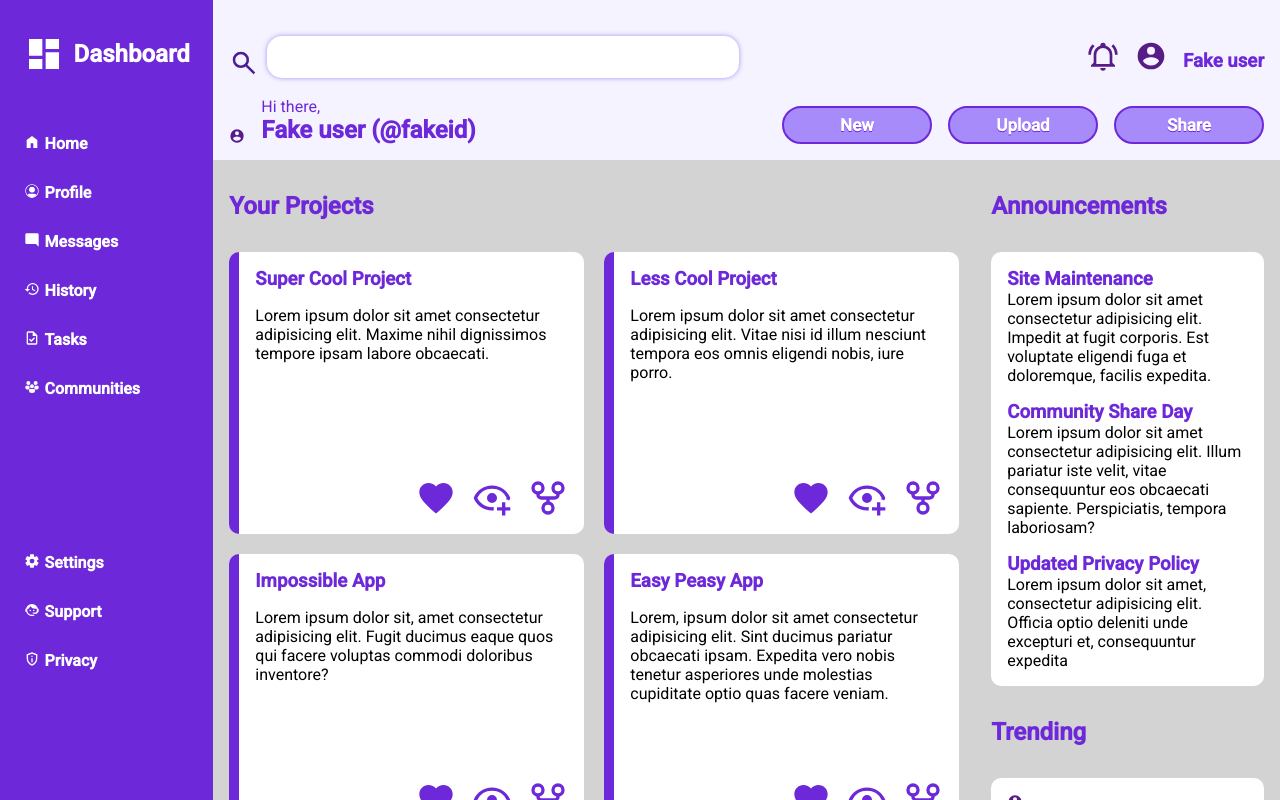
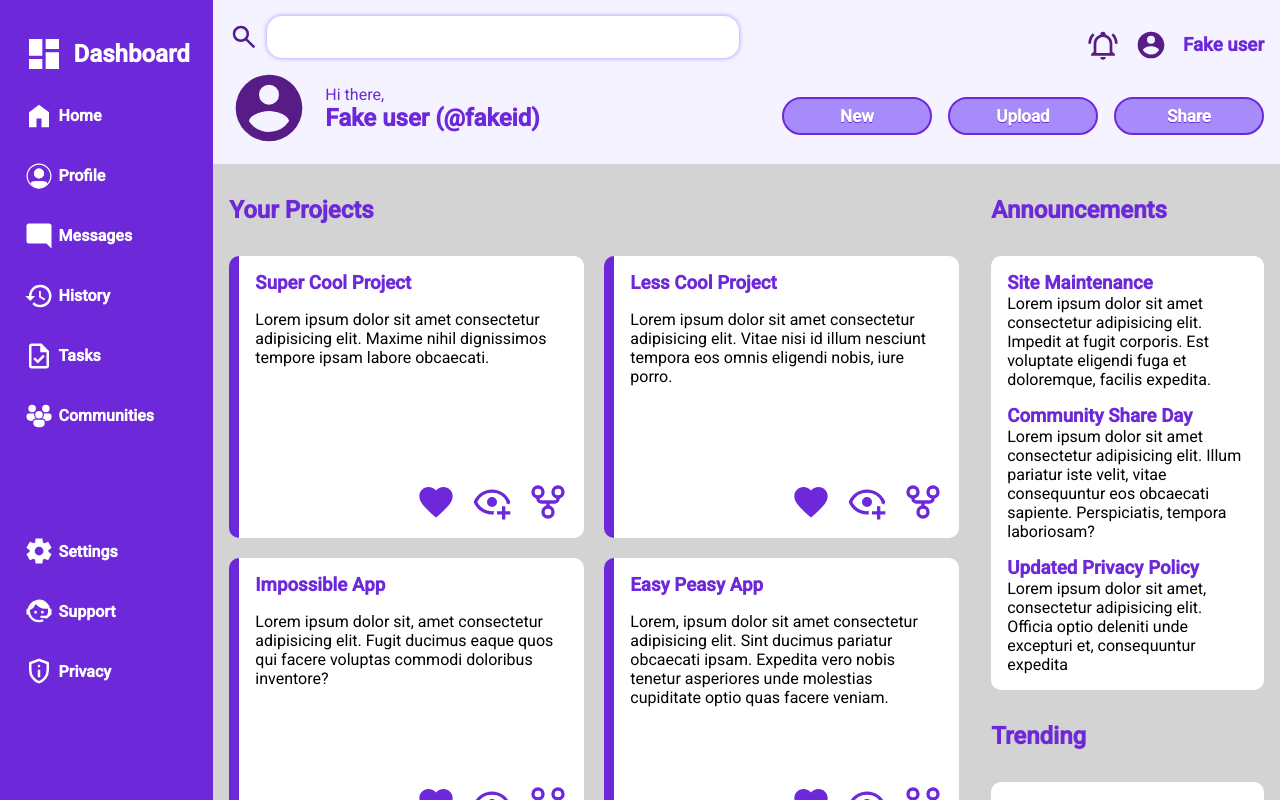
Before and after one commit to joelstoppa/admin-dashboard, a plain HTML site: page index.html in a window 1280 px wide. Drawn offline with Linux system fonts and the light colour scheme.

Commit message:
Complete styling

```diff
--- a/styles.css
+++ b/styles.css
@@ -51,6 +51,7 @@ li {
     grid-template-columns: 0.1fr 1fr;
     row-gap: 30px;
     column-gap: 5px;
+    align-items: center;
 }
 
 
@@ -75,6 +76,7 @@ li {
 #header-left,
 #header-right {
     display: grid;
+    gap: 10px;
 }
 
 #searchIcon {
@@ -88,7 +90,7 @@ li {
 #header-left-top {
     display: flex;
     gap: 0.5rem;
-    align-items: flex-end;
+    align-items: center;
 }
 
 input {
@@ -116,7 +118,7 @@ h2 , h3 {
 #header-left-bottom {
     display: grid;
     grid-template-columns: max-content 1fr;
-    align-items: end;
+    align-items: center;
     gap: 1rem;
 }
 
@@ -127,7 +129,7 @@ h2 , h3 {
 #header-right-top,
 #header-right-bottom {
     display: flex;
-    align-items: flex-end;
+    align-items: center;
     justify-content: flex-end;
     gap: 1rem;
 }
@@ -217,3 +219,21 @@ button:hover {
     gap: 1rem;
     border-radius: 10px;
 }
+
+#trending-card {
+    grid-template-columns: min-content 1fr;
+    justify-content: center;
+    align-items: center;
+}
+
+.fake-users {
+    width: 80px;
+}
+
+img:hover {
+    cursor: pointer;
+}
+
+.smallIcons {
+    width: 30px;
+}
```
